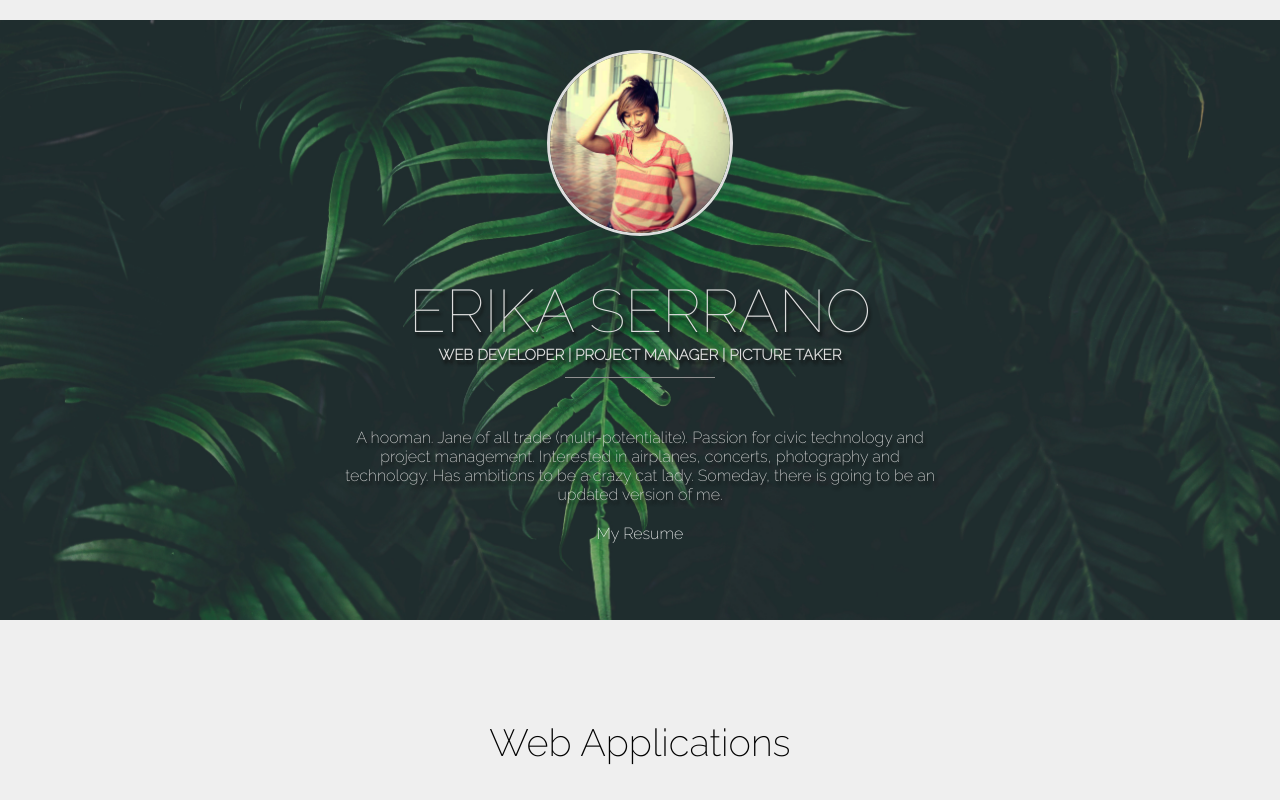
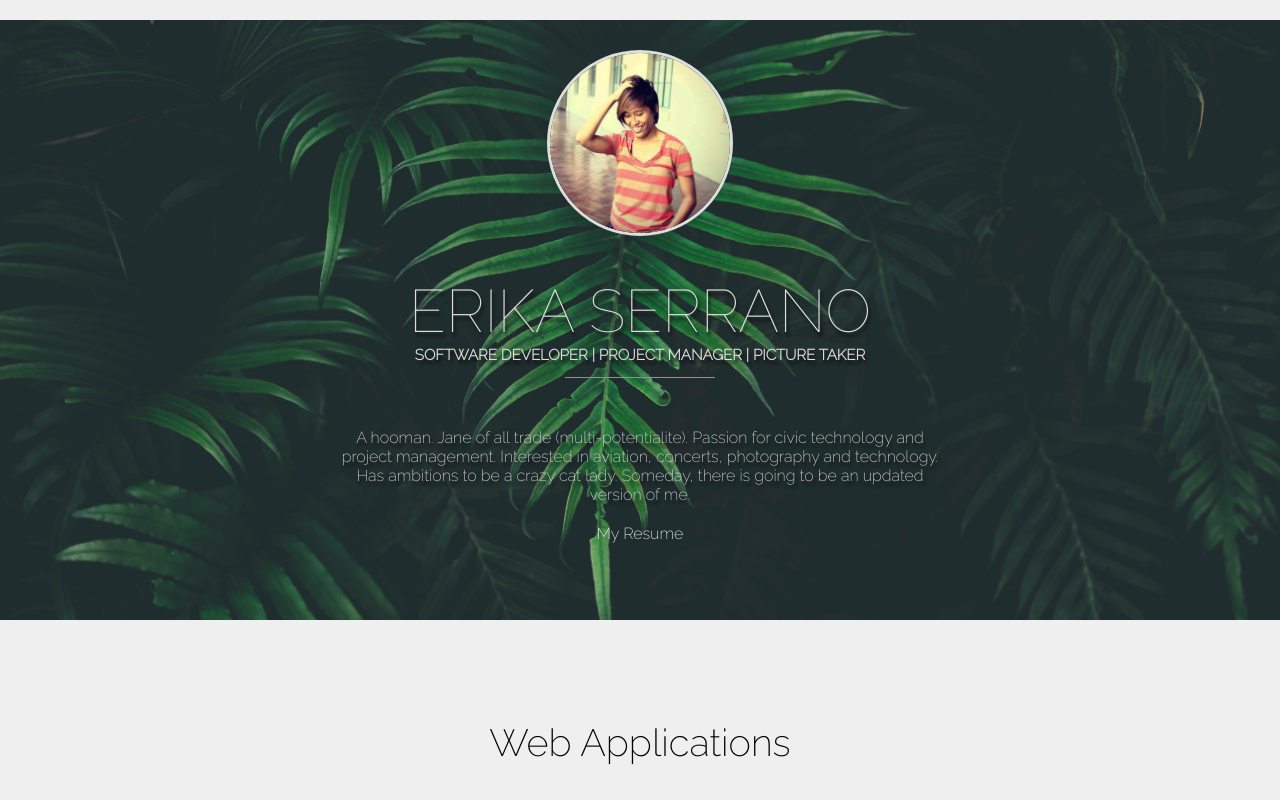
Before and after one commit to akireserrano86/akireserrano86.github.io, a plain HTML site: page index.html in a window 1280 px wide. Shown: the top 800 px of the page. Drawn offline with Linux system fonts and the light colour scheme.

Commit message:
Update index.html

```diff
--- a/index.html
+++ b/index.html
@@ -16,12 +16,12 @@
             <img src="images/bio-pic.jpg" class="bio-pic"/>
              <h1>Erika Serrano</h1>
 
-            <h2> Web Developer | Project Manager | Picture Taker </h2>
+            <h2> Software Developer | Project Manager | Picture Taker </h2>
             <hr class="grey" />
             <p class="bio">
               A hooman. Jane of all trade (multi-potentialite).
               Passion for civic technology and project management.
-              Interested in airplanes, concerts, photography and technology.
+              Interested in aviation, concerts, photography and technology.
               Has ambitions to be a crazy cat lady.
               Someday, there is going to be an updated version of me.
             </p>
```
